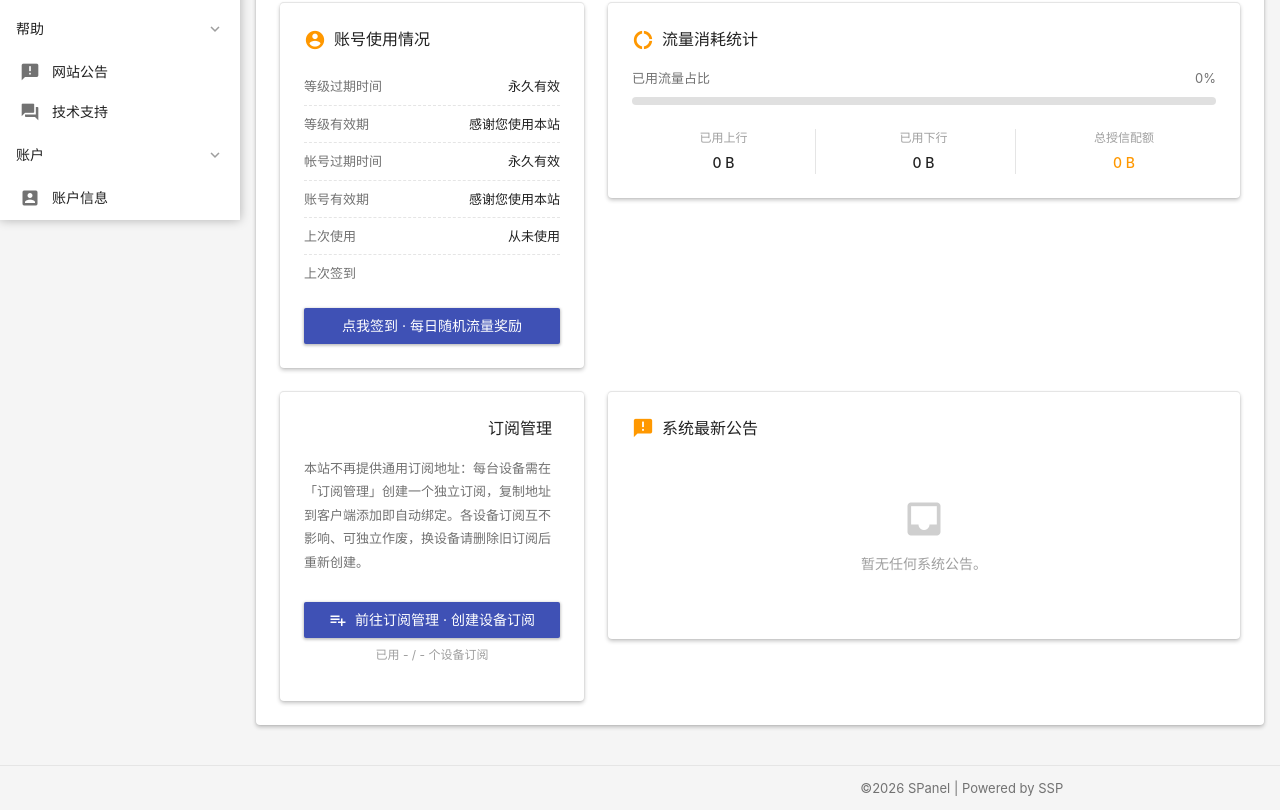
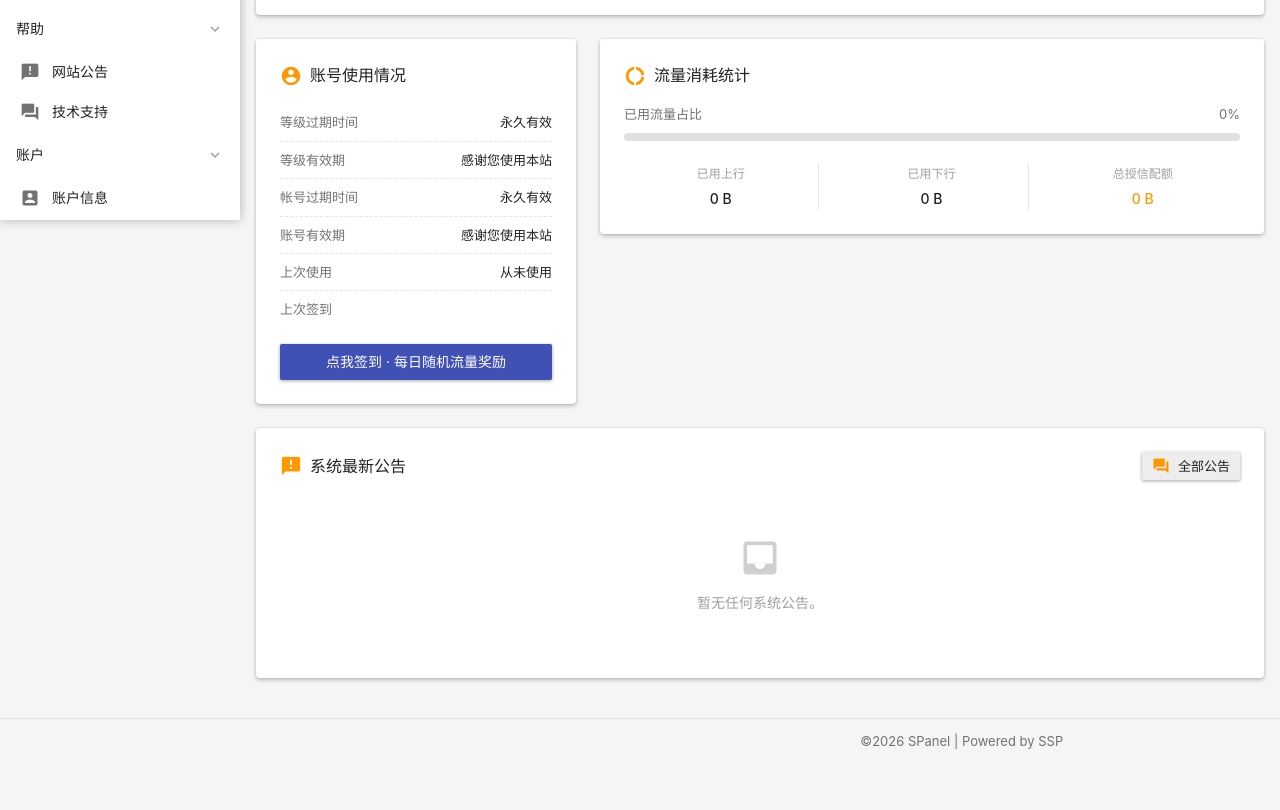
Before and after one commit to supersongssr/SPanel-Go, a plain HTML site: page public/user/index.html in a window 1280 px wide. Shown: the part 580-1390 px from the top of the page. After the commit the page ends 1344 px from the top, so only its background shows below. Drawn offline with Linux system fonts and the light colour scheme; no server answers; sample sign-in values are in the browser's storage.

Commit message:
fix(user): 删除首页重复的订阅管理卡 + 修复向导块移动残留的标签错位
- 订阅入口与五步向导第4步(添加订阅)功能重复, 删除独立卡片
- 公告卡改全宽 (sp-col-12) 并补「全部公告」入口
- 修复上一轮向导块 sed 移动时: 卡片缺闭合 </div> / 底部多余 </div> (配平 95/95)
- 移除随之无用的 rssCount/rssMax 拉取逻辑

```diff
--- a/public/user/index.html
+++ b/public/user/index.html
@@ -110,6 +110,7 @@
           <i class="mi" style="font-size:14px;">info</i>
           节点获取已全部由订阅自动完成, 无需任何手动配置; 完整的客户端图文教程已迁至「使用教程」页, 保持首页精简。
         </p>
+      </div>
 
       <!-- ═══ ③ 账号使用情况 + 流量消耗统计 ═══ -->
       <div class="sp-grid sp-mt-6">
@@ -180,23 +181,14 @@
         </div>
       </div>
 
-      <!-- ═══ ④ 订阅管理入口 + 公告 (不再提供通用订阅: 每设备绑定一个独立订阅) ═══ -->
+      <!-- ═══ ④ 系统公告 (订阅入口已并入上方向导第4步, 避免功能重复) ═══ -->
       <div class="sp-grid sp-mt-6">
-        <div class="sp-col-4">
-          <div class="sp-card" style="height:100%;display:flex;flex-direction:column;justify-content:space-between;">
-            <div>
-              <div class="sp-card-title"><i class="mi">rss_feed</i>订阅管理</div>
-              <p class="sp-text-muted" style="font-size:13px;line-height:1.8;">本站不再提供通用订阅地址：每台设备需在「订阅管理」创建一个独立订阅，复制地址到客户端添加即自动绑定。各设备订阅互不影响、可独立作废，换设备请删除旧订阅后重新创建。</p>
+        <div class="sp-col-12">
+          <div class="sp-card">
+            <div class="sp-card-title">
+              <i class="mi">announcement</i>系统最新公告
+              <span class="sp-extra"><a class="sp-btn sp-btn-sm" href="/user/announcement.html"><i class="mi">forum</i>全部公告</a></span>
             </div>
-            <div class="sp-mt-4">
-              <a class="sp-btn sp-btn-brand sp-btn-block" href="/user/rss.html"><i class="mi">playlist_add</i>前往订阅管理 · 创建设备订阅</a>
-              <p class="sp-text-hint" style="font-size:12px;text-align:center;margin-top:8px;">已用 <span x-text="rssCount">-</span> / <span x-text="rssMax">-</span> 个设备订阅</p>
-            </div>
-          </div>
-        </div>
-        <div class="sp-col-8">
-          <div class="sp-card">
-            <div class="sp-card-title"><i class="mi">announcement</i>系统最新公告</div>
             <template x-for="ann in announcements" :key="ann.id">
               <div style="border-bottom:1px solid var(--sp-divider);padding-bottom:16px;margin-bottom:16px;">
                 <div style="display:flex;align-items:center;justify-content:space-between;">
@@ -212,7 +204,6 @@
             </template>
           </div>
         </div>
-      </div>
       </div>
 
     </div>
@@ -237,10 +228,6 @@
         totalStr: '0 B',
         usagePercentage: 0,
         announcements: [],
-
-        // 订阅用量 (每设备一个独立订阅, 通用订阅已下线)
-        rssCount: '-',
-        rssMax: '-',
 
         // ── 旧版首页对齐字段 (在线设备/速率/过期倒计时/上次使用) ──
         nodeConnector: 0,
@@ -273,13 +260,6 @@
             this.checkedIn = data.checked_in;
             this.lastCheckinTime = data.checkin_status.last_checkin_time || '从未签到';
             this.announcements = data.announcements || [];
-
-            // 订阅管理用量 (GET /user/rss: items/max)
-            try {
-              const rssRes = await SPanelAPI.request('/user/rss');
-              this.rssCount = (rssRes.data.items || []).length;
-              this.rssMax = rssRes.data.max;
-            } catch (e) { /* 订阅用量拉取失败不阻断首屏 */ }
 
             this.nodeConnector = data.node_connector || 0;
             this.nodeSpeedlimit = parseFloat(data.node_speedlimit) || 0;
```
